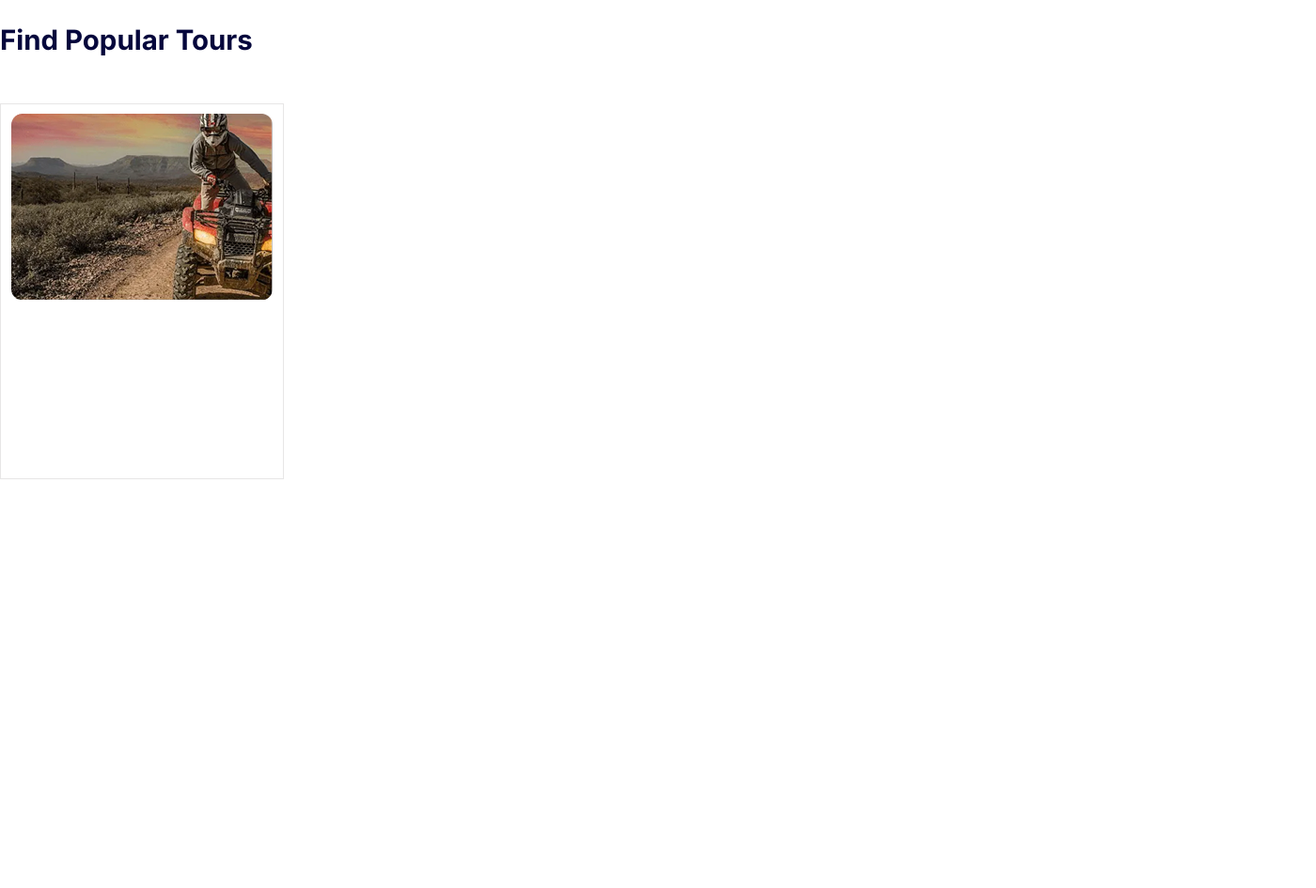
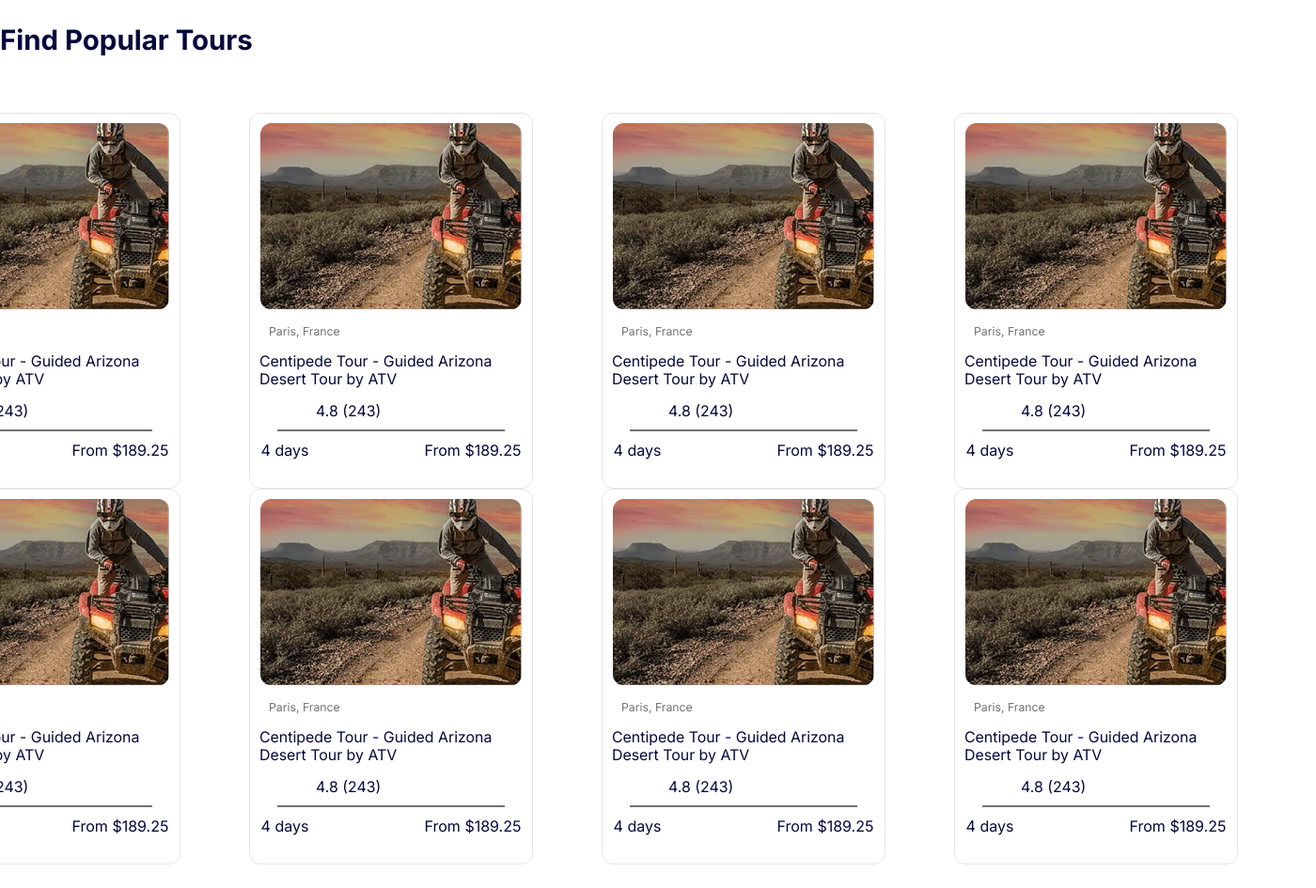
Before and after one commit to juliodummy2/projeto-viagem, a plain HTML site: page index.html in a window 1280 px wide. Shown: the part 1800-2745 px from the top of the page at 94% size, 1400 px wide, since content can reach past the window. Before the commit the page ends 2310 px from the top, so only its background shows below. Drawn offline with Linux system fonts and the light colour scheme.

Commit message:
viagem 5

```diff
--- a/index.html
+++ b/index.html
@@ -161,15 +161,127 @@
         </div>
     </div>
 
+    <div class="popular-tours-caixa-maior">
+        <p class="popular-tours-titulo">Find Popular Tours</p>
+
     <div class="popular-tours">
-        <p class="popular-tours-titulo">Find Popular Tours</p>
+
 
         <div class="popular-tours-caixas">
             <img src="./assets/image1-sect2.png" alt="">
+            <div class="texto-imagem-popular">
+                <p class="popular-titulo">Paris, France</p>
+                <p class="popular-texto">Centipede Tour - Guided Arizona Desert Tour by ATV</p>
+                <p class="popular-avaliacao">4.8 (243)</p>
+                <hr class="linha-tours-popular">
+                <div class="preco-e-tempo">
+                    <p>4 days</p>
+                    <p>From $189.25</p>
+                </div>
+            </div>
         </div>
 
+        <div class="popular-tours-caixas">
+            <img src="./assets/image1-sect2.png" alt="">
+            <div class="texto-imagem-popular">
+                <p class="popular-titulo">Paris, France</p>
+                <p class="popular-texto">Centipede Tour - Guided Arizona Desert Tour by ATV</p>
+                <p class="popular-avaliacao">4.8 (243)</p>
+                <hr class="linha-tours-popular">
+                <div class="preco-e-tempo">
+                    <p>4 days</p>
+                    <p>From $189.25</p>
+                </div>
+            </div>
+        </div>
+
+        <div class="popular-tours-caixas">
+            <img src="./assets/image1-sect2.png" alt="">
+            <div class="texto-imagem-popular">
+                <p class="popular-titulo">Paris, France</p>
+                <p class="popular-texto">Centipede Tour - Guided Arizona Desert Tour by ATV</p>
+                <p class="popular-avaliacao">4.8 (243)</p>
+                <hr class="linha-tours-popular">
+                <div class="preco-e-tempo">
+                    <p>4 days</p>
+                    <p>From $189.25</p>
+                </div>
+            </div>
+        </div>
+
+        <div class="popular-tours-caixas">
+            <img src="./assets/image1-sect2.png" alt="">
+            <div class="texto-imagem-popular">
+                <p class="popular-titulo">Paris, France</p>
+                <p class="popular-texto">Centipede Tour - Guided Arizona Desert Tour by ATV</p>
+                <p class="popular-avaliacao">4.8 (243)</p>
+                <hr class="linha-tours-popular">
+                <div class="preco-e-tempo">
+                    <p>4 days</p>
+                    <p>From $189.25</p>
+                </div>
+            </div>
+        </div>
+
+        <div class="popular-tours-caixas">
+            <img src="./assets/image1-sect2.png" alt="">
+            <div class="texto-imagem-popular">
+                <p class="popular-titulo">Paris, France</p>
+                <p class="popular-texto">Centipede Tour - Guided Arizona Desert Tour by ATV</p>
+                <p class="popular-avaliacao">4.8 (243)</p>
+                <hr class="linha-tours-popular">
+                <div class="preco-e-tempo">
+                    <p>4 days</p>
+                    <p>From $189.25</p>
+                </div>
+            </div>
+        </div>
+
+        <div class="popular-tours-caixas">
+            <img src="./assets/image1-sect2.png" alt="">
+            <div class="texto-imagem-popular">
+                <p class="popular-titulo">Paris, France</p>
+                <p class="popular-texto">Centipede Tour - Guided Arizona Desert Tour by ATV</p>
+                <p class="popular-avaliacao">4.8 (243)</p>
+                <hr class="linha-tours-popular">
+                <div class="preco-e-tempo">
+                    <p>4 days</p>
+                    <p>From $189.25</p>
+                </div>
+            </div>
+        </div>
+
+        <div class="popular-tours-caixas">
+            <img src="./assets/image1-sect2.png" alt="">
+            <div class="texto-imagem-popular">
+                <p class="popular-titulo">Paris, France</p>
+                <p class="popular-texto">Centipede Tour - Guided Arizona Desert Tour by ATV</p>
+                <p class="popular-avaliacao">4.8 (243)</p>
+                <hr class="linha-tours-popular">
+                <div class="preco-e-tempo">
+                    <p>4 days</p>
+                    <p>From $189.25</p>
+                </div>
+            </div>
+        </div>
+
+        <div class="popular-tours-caixas">
+            <img src="./assets/image1-sect2.png" alt="">
+            <div class="texto-imagem-popular">
+                <p class="popular-titulo">Paris, France</p>
+                <p class="popular-texto">Centipede Tour - Guided Arizona Desert Tour by ATV</p>
+                <p class="popular-avaliacao">4.8 (243)</p>
+                <hr class="linha-tours-popular">
+                <div class="preco-e-tempo">
+                    <p>4 days</p>
+                    <p>From $189.25</p>
+                </div>
+            </div>
+        </div>
+
+
     </div>
-
+</div>
 
 
 
--- a/style.css
+++ b/style.css
@@ -204,7 +204,11 @@ ul{
 }
 .popular-tours{
     display: flex;
-    flex-direction: column;
+    flex-flow: column wrap;
+    justify-self: center;
+    height: 815px;
+    width: 1500px;
+    padding: 10px;
 }
 .popular-tours-titulo{
     padding-bottom: 50px;
@@ -215,9 +219,43 @@ ul{
 .popular-tours-caixas{
     width: 300px;
     height: 388.31px;
+    border-radius: 12px;
     border: 1px solid #E7E6E6;
     display: flex;
     flex-direction: column;
     align-items: center;
     padding-top: 10px;
 }
+hr{
+    border: 1px solid #717171;
+    width: 80%;
+    margin: 0 auto;
+}
+.texto-imagem-popular{
+    gap: 10px;
+    display: flex;
+    flex-direction: column;
+}
+.popular-titulo{
+    color: #717171;
+    font-size: 12.29px;
+    padding-left: 20px;
+    padding-top: 15px;
+}
+.popular-texto{
+    color: #05073C;
+    font-size: 15.88px;
+    padding: 5px;
+    padding-left: 10px;
+}
+.popular-avaliacao{
+    font-size: 15.88px;
+    color: #05073C;
+    padding-left: 70px;
+}
+.preco-e-tempo{
+    display: flex;
+    justify-content: space-around;
+    gap: 100px;
+    color: #05073C;
+}
```
